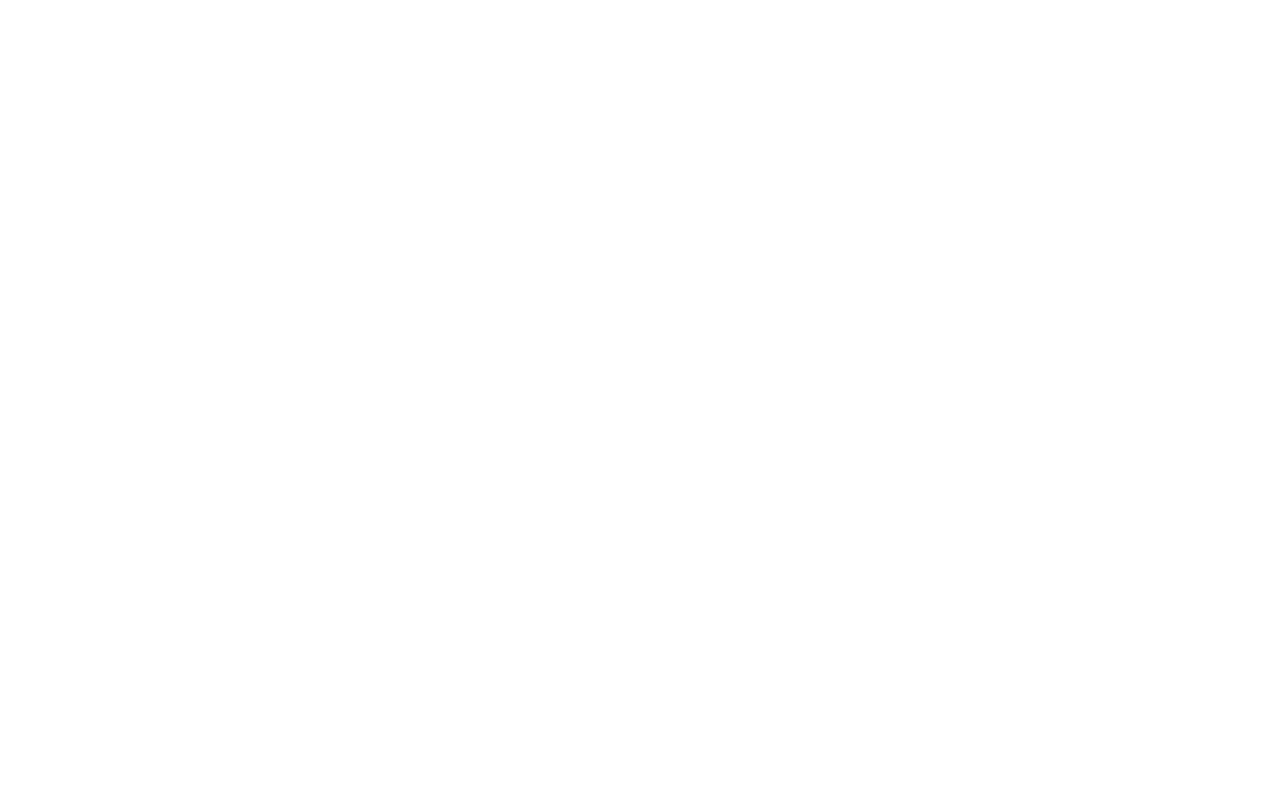
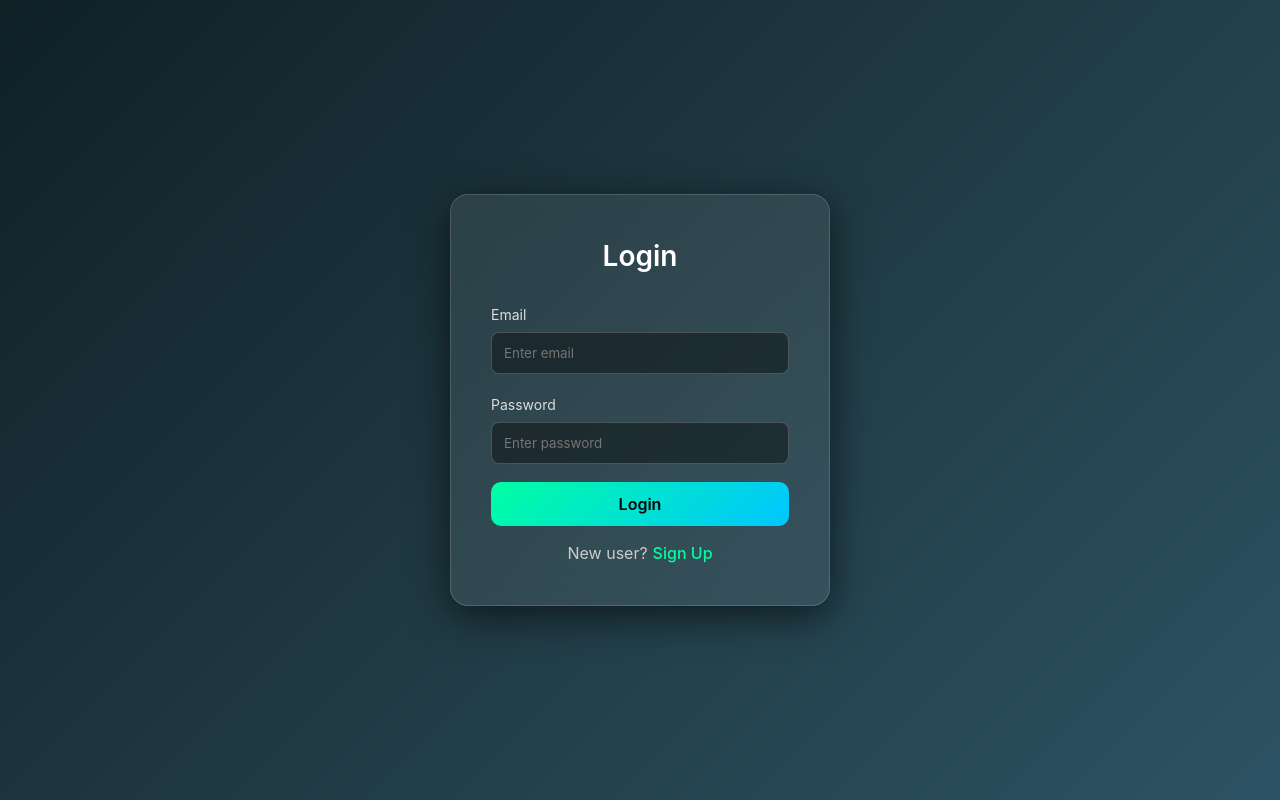
Before and after one commit to shravani0308/code-ai-edit, a React app in the folder frontend/: page /login in a window 1280 px wide. Before the commit this address had no page. Built offline with nearby package versions, Linux system fonts and the light colour scheme; the HTML template or start-up script is replaced by a standard one.

Commit message:
changes in frontend

```diff
--- a/frontend/src/App.css
+++ b/frontend/src/App.css
@@ -13,8 +13,16 @@
 }
 
 /* MAIN LAYOUT */
+/* main{
+  height:100%;
+  width:100%;
+  padding:1.5rem;
+  display:flex;
+  gap:1.5rem;
+} */
+
 main{
-  height:100%;
+  height:100vh;
   width:100%;
   padding:1.5rem;
   display:flex;
@@ -43,6 +51,21 @@
 /* CODE AREA */
 .code{
   flex:1;
+  background:#0a0a0a;
+  border-radius:12px;
+  padding:1rem;
+  color:#00ff9d;
+  font-family:"Fira Code",monospace;
+  font-size:0.95rem;
+  overflow:auto;
+  box-shadow:inset 0 0 20px rgba(0,255,150,0.15);
+}
+
+
+
+.code{
+  flex:1;
+  height:100%;
   background:#0a0a0a;
   border-radius:12px;
   padding:1rem;
@@ -146,3 +169,217 @@
 ::-webkit-scrollbar-track{
   background:#111;
 }
+
+
+
+
+
+/* PAGE BACKGROUND */
+.signup-page {
+  min-height: 100vh;
+  display: flex;
+  justify-content: center;
+  align-items: center;
+
+  background: linear-gradient(135deg, #0f2027, #203a43, #2c5364);
+}
+
+/* CARD */
+.signup-card {
+  width: 380px;
+  padding: 40px;
+  border-radius: 18px;
+
+  background: rgba(255, 255, 255, 0.08);
+  backdrop-filter: blur(18px);
+
+  border: 1px solid rgba(255, 255, 255, 0.15);
+
+  box-shadow: 0 10px 40px rgba(0,0,0,0.6);
+}
+
+/* TITLE */
+.signup-title {
+  text-align: center;
+  font-size: 28px;
+  font-weight: 600;
+  color: white;
+  margin-bottom: 25px;
+}
+
+/* INPUT GROUP */
+.input-group {
+  margin-bottom: 18px;
+}
+
+.input-group label {
+  color: #ddd;
+  font-size: 14px;
+}
+
+.input-group input {
+  width: 100%;
+  padding: 12px;
+  margin-top: 6px;
+
+  border-radius: 8px;
+  border: 1px solid rgba(255,255,255,0.2);
+
+  background: rgba(0,0,0,0.4);
+  color: white;
+
+  outline: none;
+}
+
+/* INPUT FOCUS */
+.input-group input:focus {
+  border-color: #00ffa3;
+  box-shadow: 0 0 10px rgba(0,255,170,0.6);
+}
+
+/* BUTTON */
+.signup-btn {
+  width: 100%;
+  padding: 12px;
+
+  border: none;
+  border-radius: 10px;
+
+  font-weight: 600;
+  font-size: 16px;
+
+  background: linear-gradient(135deg, #00ffa3, #00c6ff);
+  color: black;
+
+  cursor: pointer;
+  transition: 0.3s;
+}
+
+.signup-btn:hover {
+  transform: translateY(-2px);
+  box-shadow: 0 6px 25px rgba(0,255,170,0.6);
+}
+
+/* LOGIN LINK */
+.signup-login {
+  margin-top: 15px;
+  text-align: center;
+  color: #ccc;
+}
+
+.signup-login a {
+  color: #00ffa3;
+  margin-left: 5px;
+  text-decoration: none;
+}
+
+.signup-login a:hover {
+  text-decoration: underline;
+}
+
+                   /* login */
+
+
+
+/* PAGE BACKGROUND */
+.login-page {
+  min-height: 100vh;
+  display: flex;
+  justify-content: center;
+  align-items: center;
+
+  background: linear-gradient(135deg, #0f2027, #203a43, #2c5364);
+}
+
+/* CARD */
+.login-card {
+  width: 380px;
+  padding: 40px;
+  border-radius: 18px;
+
+  background: rgba(255,255,255,0.08);
+  backdrop-filter: blur(18px);
+
+  border: 1px solid rgba(255,255,255,0.15);
+
+  box-shadow: 0 10px 40px rgba(0,0,0,0.6);
+}
+
+/* TITLE */
+.login-title {
+  text-align: center;
+  font-size: 28px;
+  font-weight: 600;
+  color: white;
+  margin-bottom: 25px;
+}
+
+/* INPUT GROUP */
+.login-group {
+  margin-bottom: 18px;
+}
+
+.login-group label {
+  color: #ddd;
+  font-size: 14px;
+}
+
+.login-group input {
+  width: 100%;
+  padding: 12px;
+  margin-top: 6px;
+
+  border-radius: 8px;
+  border: 1px solid rgba(255,255,255,0.2);
+
+  background: rgba(0,0,0,0.4);
+  color: white;
+
+  outline: none;
+}
+
+/* INPUT FOCUS */
+.login-group input:focus {
+  border-color: #00ffa3;
+  box-shadow: 0 0 10px rgba(0,255,170,0.6);
+}
+
+/* BUTTON */
+.login-btn {
+  width: 100%;
+  padding: 12px;
+
+  border: none;
+  border-radius: 10px;
+
+  font-weight: 600;
+  font-size: 16px;
+
+  background: linear-gradient(135deg,#00ffa3,#00c6ff);
+  color: black;
+
+  cursor: pointer;
+  transition: 0.3s;
+}
+
+.login-btn:hover {
+  transform: translateY(-2px);
+  box-shadow: 0 6px 25px rgba(0,255,170,0.6);
+}
+
+/* SIGNUP LINK */
+.login-signup {
+  margin-top: 15px;
+  text-align: center;
+  color: #ccc;
+}
+
+.login-signup a {
+  color: #00ffa3;
+  margin-left: 5px;
+  text-decoration: none;
+}
+
+.login-signup a:hover {
+  text-decoration: underline;
+}
--- a/frontend/src/App.jsx
+++ b/frontend/src/App.jsx
@@ -3,14 +3,15 @@
 import Home from './assets/servers/Home'
 import { Signup } from './assets/servers/Sinup'
 import { Login } from './assets/servers/Login'
+import './App.css'
 
 const App = () => {
   return (
     <div>
       <Routes>
         <Route path="/" element={<Home/>}/>
-        <Route path='/' element={<Signup/>}/>
-        <Route path='/' element={<Login/>}/>
+        <Route path='/Signup' element={<Signup/>}/>
+        <Route path='/login' element={<Login/>}/>
       </Routes>
     </div>
 
--- a/frontend/src/assets/servers/Home.jsx
+++ b/frontend/src/assets/servers/Home.jsx
@@ -5,10 +5,11 @@
 import axios from "axios";
 import ReactMarkdown from "react-markdown";
 
+
 import "prismjs/themes/prism-tomorrow.css";
 
 const Home = () => {
-    function App() {
+
   const [code, setCode] = useState(`function sum() {
   return 1 + 1;
 }`);
@@ -17,16 +18,20 @@
 
   useEffect(() => {
     Prism.highlightAll();
-  }, []);
+  }, [code]);
 
   async function reviewCode() {
   try {
     const response = await axios.post(
       "http://localhost:3000/ai/get-response",
-        { code }
+      { code },
+      {
+        withCredentials: true
+      }
     );
 
-      setReview(response.data);
+    setReview(response.data.review);
+
   } catch (error) {
     console.error(error);
   }
@@ -68,6 +73,6 @@
 }
 
 
-}
+
 
 export default Home;
--- a/frontend/src/assets/servers/Login.jsx
+++ b/frontend/src/assets/servers/Login.jsx
@@ -1,83 +1,86 @@
-import axios from 'axios';
-import React, { useState } from 'react'
-import { Link, useNavigate } from 'react-router-dom'
-import {toast} from 'react-hot-toast'
+import axios from "axios";
+import React, { useState } from "react";
+import { Link, useNavigate } from "react-router-dom";
+import { toast } from "react-hot-toast";
+
+// import "./login.css";
 
 export const Login = () => {
 
+  const [email,setEmail] = useState("");
+  const [password,setPassword] = useState("");
 
-  const [email,setEmail]=useState("");
-  const [password,setPassword]=useState("");
+  const navigateT = useNavigate();
 
-  const naviagateT=useNavigate();
+  const handleSubmit = async (e)=>{
+    e.preventDefault();
 
-  const handleSubmit=async(e)=>{
-    e.preventDefault();
     try{
-     const {data}= await axios.post("http://localhost:3000/user/login",{
-      email,password
-     }
-    ,{
+      const {data} = await axios.post(
+        "http://localhost:3000/user/login",
+        {email,password},
+        {
           withCredentials:true,
           headers:{
             "Content-Type":"application/json"
           }
-    })
-    console.log(data);
-    toast.success(data.message || "login successful");
+        }
+      )
+
+      toast.success(data.message || "Login successful");
+
       setEmail("");
       setPassword("");
-    naviagateT("/");
+
+      navigateT("/");
+
     }catch(error){
-      console.log(error);
-      toast.error(error.response.data.errors ||"login failed");
+      toast.error(error.response?.data?.errors || "Login failed");
     }
   }
+
   return (
-    <div className='flex h-screen justify-center items-center bg-gray-100'>
-      <div className='w-full max-w-md p-8 bg-white rounded-lg shadow-lg'>
-        <div className='text-2xl font-semibold mb-5 text-center'>Login</div>
+    <div className="login-page">
+
+      <div className="login-card">
+
+        <h2 className="login-title">Login</h2>
 
         <form onSubmit={handleSubmit}>
 
-
-          <div className='mb-4'>
-            <label className='block mb-1 font-semibold'>Email</label>
+          <div className="login-group">
+            <label>Email</label>
             <input
               type="email"
-              placeholder='Type email'
+              placeholder="Enter email"
               value={email}
               onChange={(e)=>setEmail(e.target.value)}
-              className='w-full p-3 border border-gray-300 rounded focus:outline-none focus:ring-2 focus:ring-blue-500'
             />
           </div>
 
-          <div className='mb-4'>
-            <label className='block mb-1 font-semibold'>Password</label>
+          <div className="login-group">
+            <label>Password</label>
             <input
               type="password"
-              placeholder='Type password'
+              placeholder="Enter password"
               value={password}
               onChange={(e)=>setPassword(e.target.value)}
-              className='w-full p-3 border border-gray-300 rounded focus:outline-none focus:ring-2 focus:ring-blue-500'
             />
           </div>
 
-          <button
-            className='w-full bg-blue-600 text-white hover:bg-blue-900 duration-300 rounded-xl font-semibold p-3'
-            type='submit'
-          >
-            Sign Up
+          <button className="login-btn" type="submit">
+            Login
           </button>
 
-          <p className='mt-4 text-center text-gray-600'>
+          <p className="login-signup">
             New user?
-            <Link to='/Signup' className='text-blue-600 hover:underline ml-1'>
-              Sign Up
-            </Link>
+            <Link to="/Signup">Sign Up</Link>
           </p>
+
         </form>
+
       </div>
+
     </div>
   )
 }
--- a/frontend/src/assets/servers/Sinup.jsx
+++ b/frontend/src/assets/servers/Sinup.jsx
@@ -1,7 +1,9 @@
-import axios from 'axios';
-import React, { useState } from 'react'
-import { Link, useNavigate } from 'react-router-dom'
-import {toast} from 'react-hot-toast'
+import axios from "axios";
+import React, { useState } from "react";
+import { Link, useNavigate } from "react-router-dom";
+import { toast } from "react-hot-toast";
+
+// import "./signup.css";
 
 export const Signup = () => {
 
@@ -9,85 +11,88 @@
   const [email,setEmail]=useState("");
   const [password,setPassword]=useState("");
 
-  const naviagateT=useNavigate();
+  const navigateT = useNavigate();
 
-  const handleSubmit=async(e)=>{
+  const handleSubmit = async(e)=>{
     e.preventDefault();
+
     try{
-     const {data}= await axios.post("http://localhost:3000/user/signup",{
-      username,email,password
-     }
-    ,{
+      const {data} = await axios.post(
+        "http://localhost:3000/user/signup",
+        {username,email,password},
+        {
           withCredentials:true,
           headers:{
             "Content-Type":"application/json"
           }
-    })
-    console.log(data);
-    toast.success(data.message || "registration successful");
+        }
+      )
+
+      toast.success(data.message || "Registration successful");
+
       setUsername("");
       setEmail("");
       setPassword("");
-    naviagateT("/login");
+
+      navigateT("/login");
+
     }catch(error){
-      console.log(error);
-      toast.error(error.response.data.errors ||"registeration failed");
+      toast.error(error.response?.data?.errors || "Registration failed");
     }
   }
+
   return (
-    <div className='flex h-screen justify-center items-center bg-gray-100'>
-      <div className='w-full max-w-md p-8 bg-white rounded-lg shadow-lg'>
-        <div className='text-2xl font-semibold mb-5 text-center'>Sign up</div>
+    <div className="signup-page">
+
+      <div className="signup-card">
+
+        <h2 className="signup-title">Sign Up</h2>
 
         <form onSubmit={handleSubmit}>
-          <div className='mb-4'>
-            <label className='block mb-1 font-semibold'>Username</label>
+
+          <div className="input-group">
+            <label>Username</label>
             <input
               type="text"
-              placeholder='Type username'
+              placeholder="Enter username"
               value={username}
               onChange={(e)=>setUsername(e.target.value)}
-              className='w-full p-3 border border-gray-300 rounded focus:outline-none focus:ring-2 focus:ring-blue-500'
             />
           </div>
 
-          <div className='mb-4'>
-            <label className='block mb-1 font-semibold'>Email</label>
+          <div className="input-group">
+            <label>Email</label>
             <input
               type="email"
-              placeholder='Type email'
+              placeholder="Enter email"
               value={email}
               onChange={(e)=>setEmail(e.target.value)}
-              className='w-full p-3 border border-gray-300 rounded focus:outline-none focus:ring-2 focus:ring-blue-500'
             />
           </div>
 
-          <div className='mb-4'>
-            <label className='block mb-1 font-semibold'>Password</label>
+          <div className="input-group">
+            <label>Password</label>
             <input
               type="password"
-              placeholder='Type password'
+              placeholder="Enter password"
               value={password}
               onChange={(e)=>setPassword(e.target.value)}
-              className='w-full p-3 border border-gray-300 rounded focus:outline-none focus:ring-2 focus:ring-blue-500'
             />
           </div>
 
-          <button
-            className='w-full bg-blue-600 text-white hover:bg-blue-900 duration-300 rounded-xl font-semibold p-3'
-            type='submit'
-          >
+          <button className="signup-btn" type="submit">
             Sign Up
           </button>
 
-          <p className='mt-4 text-center text-gray-600'>
+          <p className="signup-login">
             Already have an account?
-            <Link to='/login' className='text-blue-600 hover:underline ml-1'>
-              Login
-            </Link>
+            <Link to="/login">Login</Link>
           </p>
+
         </form>
+
       </div>
+
     </div>
   )
 }
```
Also changed, not shown: 1 other file (tests, documents, lock files or other folders). Lines whose indentation alone changed are shown as unchanged.
